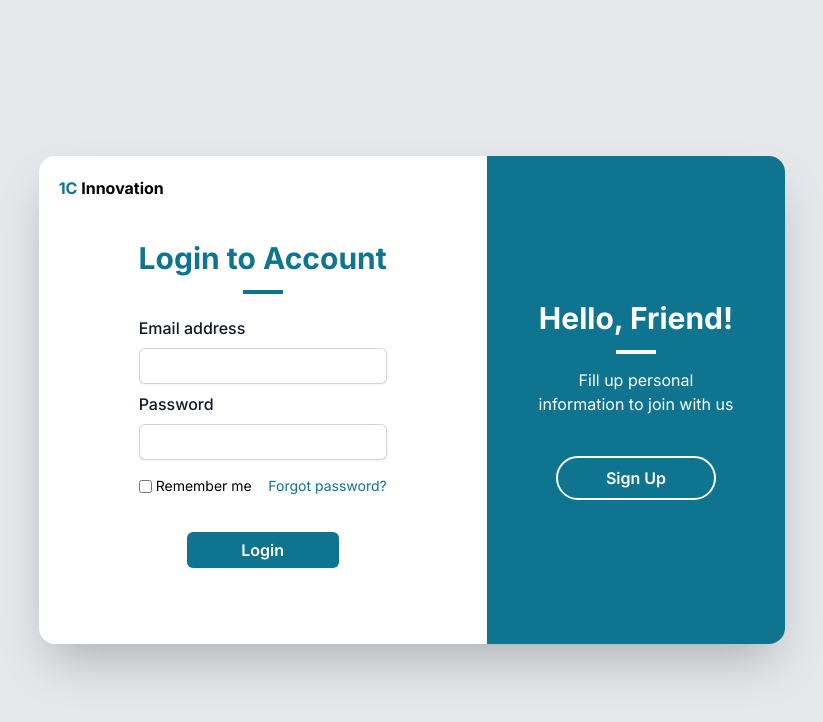
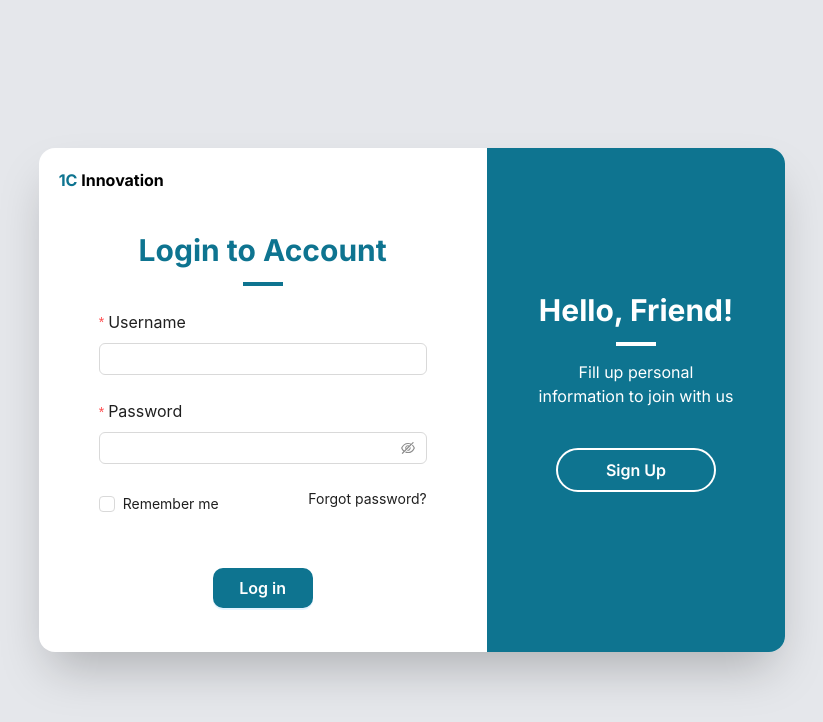
Before and after one commit to khoilr/broker-client, a Next.js app: page / in a window 1280 px wide. Shown: the top 722 px of the page, without its empty margins (228-1051 px from the left). Built offline with nearby package versions, Linux system fonts and the light colour scheme.

Commit message:
update ui

```diff
--- a/src/app/globals.css
+++ b/src/app/globals.css
@@ -3,14 +3,23 @@
 @tailwind utilities;
 @import url('https://fonts.googleapis.com/css2?family=Barlow+Condensed:wght@300;400;500;600&display=swap');
 
-@layer base{
-    body{
+@layer base {
+    body {
         @apply font-barlow;
     }
 
-    main{
-    @apply font-barlow;
+    main {
+        @apply font-barlow;
     }
-
-
+    .ant-btn {
+        color: #fff;
+        background-color: #0097a7;
+    }
+    .ant-btn:hover {
+        color: #fff;
+        background-color: #fffff;
+    }
+    .ant-form-item-label label {
+        font-size: 22px;
+    }
 }
--- a/src/components/Login Form/Login.tsx
+++ b/src/components/Login Form/Login.tsx
@@ -1,12 +1,12 @@
 /* eslint-disable jsx-a11y/anchor-is-valid */
+import { Button, Checkbox, Form, Input } from 'antd'
 import React from 'react'
-import { useNavigate } from 'react-router-dom'
 
 export default function Login() {
-    const navigate = useNavigate()
-    const handleSubmit = () => {
-        // navigate('/homepage')
-    }
+    // const navigate = useNavigate()
+    // const handleSubmit = () => {
+    //     // navigate('/homepage')
+    // }
 
     return (
         <div className='flex flex-col items-center justify-center w-full flex-1 px-20 text-center min-h-screen py-2 bg-gray-200'>
@@ -19,69 +19,65 @@ export default function Login() {
                         <h2 className='text-3xl font-bold mb-2 text-cyan-700'>Login to Account</h2>
                     </div>
                     <div className='border-2 w-10 border-cyan-700 inline-block mb-2' />
-                    <form
-                        onSubmit={handleSubmit}
-                        action='#'
-                        method='POST'
+                    <Form
+                        name='basic'
+                        style={{ maxWidth: 500 }}
+                        initialValues={{ remember: true }}
+                        // onFinish={onFinish}
+                        // onFinishFailed={onFinishFailed}
+                        autoComplete='on'
+                        layout='vertical'
                     >
-                        <div className='text-left mt-2 px-20'>
-                            <label
-                                htmlFor='email'
-                                className='block text-md font-medium leading-6 text-gray-900 pb-2'
+                        <Form.Item
+                            style={{ padding: '10px 40px 0px' }}
+                            label={<p style={{ fontSize: '16px' }}>Username</p>}
+                            name='username'
+                            rules={[{ required: true, message: 'Please input your username!' }]}
+                        >
+                            <Input />
+                        </Form.Item>
+
+                        <Form.Item
+                            style={{ padding: '0px 40px' }}
+                            label={<p style={{ fontSize: '16px' }}>Password</p>}
+                            name='password'
+                            rules={[{ required: true, message: 'Please input your password!' }]}
+                        >
+                            <Input.Password />
+                        </Form.Item>
+                        <Form.Item>
+                            <Form.Item
+                                style={{ float: 'left', padding: '0px 40px' }}
+                                name='remember'
+                                valuePropName='unchecked'
                             >
-                                Email address
-                            </label>
-                            <input
-                                id='email'
-                                name='email'
-                                type='email'
-                                autoComplete='email'
-                                required
-                                className='block w-full rounded-md border-0 py-1.5 px-2 text-gray-900 shadow-sm ring-1 ring-inset ring-gray-300 placeholder:text-gray-400 focus:ring-1 focus:ring-inset sm:text-sm sm:leading-6'
-                            />
-                        </div>
-                        <div className='text-left mt-2 px-20'>
-                            <label
-                                htmlFor='password'
-                                className='block text-md font-medium leading-6 text-gray-900 pb-2'
+                                <Checkbox style={{ fontSize: '14px' }}>Remember me</Checkbox>
+                            </Form.Item>
+                            <a
+                                style={{ float: 'right', padding: '0px 40px' }}
+                                href=''
                             >
-                                Password
-                            </label>
-                            <input
-                                id='password'
-                                name='password'
-                                type='password'
-                                autoComplete='current-password'
-                                required
-                                className='block w-full rounded-md border-0 py-1.5 px-2 text-gray-900 shadow-sm ring-1 ring-inset ring-gray-300 placeholder:text-gray-400 focus:ring-1 focus:ring-inset sm:text-sm sm:leading-6'
-                            />
-                            <div className='text-sm justify-between py-4 flex w-20rem mb-5 items-center'>
-                                <label className='flex items-center'>
-                                    <input
-                                        className='mr-1'
-                                        type='checkbox'
-                                        name='remember'
-                                    />
-                                    Remember me
-                                </label>
-                                <a
-                                    href='#'
-                                    className='text-cyan-700 hover:text-cyan-600'
-                                >
-                                    Forgot password?
-                                </a>
-                            </div>
-                        </div>
-                        <div className='px-32'>
-                            <button
-                                onClick={() => navigate('/homepage')}
-                                type='submit'
-                                className='flex w-full justify-center rounded-md bg-cyan-700 px-3 py-1.5 text-md font-semibold leading-6 text-white shadow-sm hover:bg-cyan-600 focus-visible:outline focus-visible:outline-2 focus-visible:outline-offset-2 focus-visible:outline-cyan-700'
+                                Forgot password?
+                            </a>
+                        </Form.Item>
+                        <Form.Item>
+                            <Button
+                                style={{
+                                    width: '100px',
+                                    height: '40px',
+                                    backgroundColor: 'rgb(14 116 144 / var(--tw-bg-opacity))',
+                                    color: 'white',
+                                    fontSize: '16px',
+                                    fontWeight: '600',
+                                    borderRadius: '10px'
+                                }}
+                                type='primary'
+                                htmlType='submit'
                             >
-                                Login
-                            </button>
-                        </div>
-                    </form>
+                                Log in
+                            </Button>
+                        </Form.Item>
+                    </Form>
                 </div>
                 <div className='w-2/5 bg-cyan-700 text-white rounded-tr-2xl rounded-br-2xl py-36 px-12'>
                     <h2 className='text-3xl font-bold mb-2'>Hello, Friend!</h2>
--- a/src/components/Login Form/SignUp.tsx
+++ b/src/components/Login Form/SignUp.tsx
@@ -52,16 +52,15 @@ export default function SignUp() {
                 </div>
                 <div className='border-2 w-10 border-cyan-700 inline-block mb-4 mt-2' />
                 <Form
-                    // {...formItemLayout}
                     layout='vertical'
                     form={form}
                     name='register'
                     onFinish={onFinish}
-                    style={{ maxWidth: 600 }}
+                    style={{ maxWidth: 600, padding: '0px 10px' }}
                 >
                     <Form.Item
                         name='username'
-                        label='User name'
+                        label={<p style={{ fontSize: '16px' }}>Username</p>}
                         tooltip='Username use to login'
                         rules={[{ required: true, message: 'Please input your username!', whitespace: true }]}
                     >
@@ -70,7 +69,7 @@ export default function SignUp() {
                     <Form.Item
                         style={{ fontSize: '5px' }}
                         name='email'
-                        label='E-mail'
+                        label={<p style={{ fontSize: '16px' }}>E-mail</p>}
                         rules={[
                             {
                                 type: 'email',
@@ -86,7 +85,7 @@ export default function SignUp() {
                     </Form.Item>
                     <Form.Item
                         name='password'
-                        label='Password'
+                        label={<p style={{ fontSize: '16px' }}>Password</p>}
                         rules={[
                             {
                                 required: true,
@@ -100,7 +99,7 @@ export default function SignUp() {
 
                     <Form.Item
                         name='confirm'
-                        label='Confirm Password'
+                        label={<p style={{ fontSize: '16px' }}>Confirm Password</p>}
                         dependencies={['password']}
                         hasFeedback
                         rules={[
@@ -122,7 +121,16 @@ export default function SignUp() {
                     </Form.Item>
                     <Form.Item>
                         <Button
-                            className='bg-cyan-700 hover:bg-cyan-500 w-50% text-base font-bold h-10'
+                            style={{
+                                width: '100px',
+                                height: '40px',
+                                backgroundColor: 'rgb(14 116 144 / var(--tw-bg-opacity))',
+                                color: 'white',
+                                fontSize: '16px',
+                                fontWeight: '600',
+                                borderRadius: '10px',
+                                marginTop: '20px'
+                            }}
                             type='primary'
                             htmlType='submit'
                         >
```
